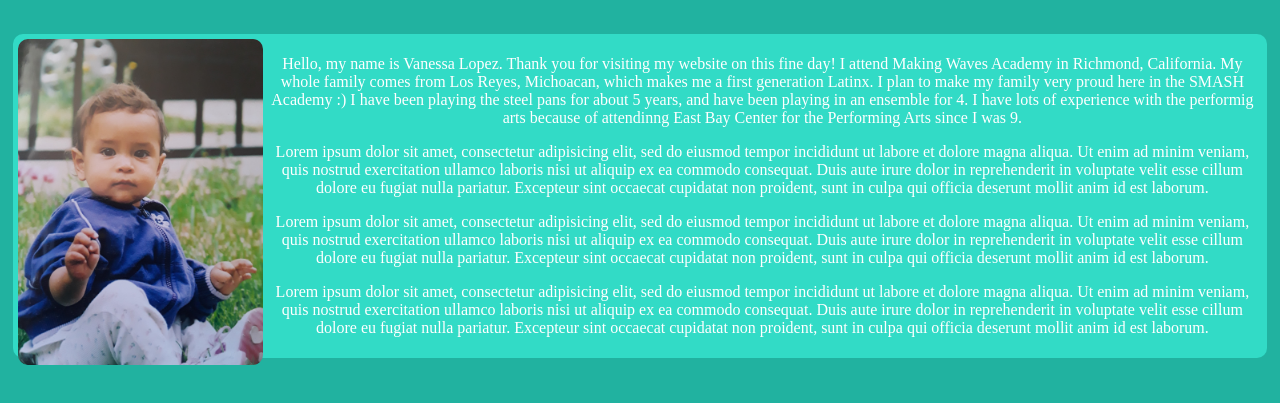
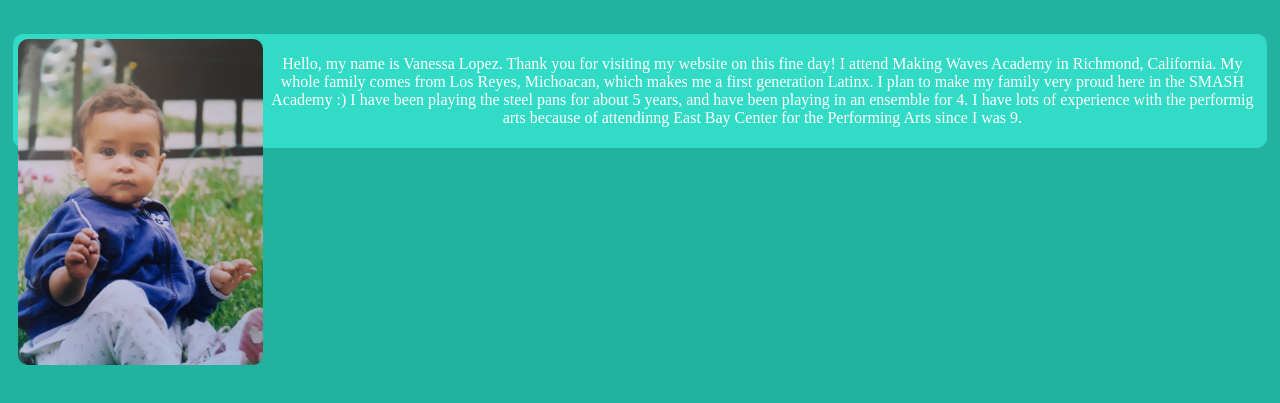
Before and after one commit to vanessalopez69/vanessalopez69.github.io, a plain HTML site: page aboutme.html in a window 1280 px wide. Shown: the part 139-542 px from the top of the page. Drawn offline with Linux system fonts and the light colour scheme; a web font is replaced by a local one.

Commit message:
version 2

```diff
--- a/aboutme.html
+++ b/aboutme.html
@@ -22,26 +22,6 @@
 			<p>
 				Hello, my name is Vanessa Lopez. Thank you for visiting my website on this fine day! I attend Making Waves Academy in Richmond, California. My whole family comes from Los Reyes, Michoacan, which makes me a first generation Latinx. I plan to make my family very proud here in the SMASH Academy :) I have been playing the steel pans for about 5 years, and have been playing in an ensemble for 4. I have lots of experience with the performig arts because of attendinng East Bay Center for the Performing Arts since I was 9. </p>
 
-			<p> Lorem ipsum dolor sit amet, consectetur adipisicing elit, sed do eiusmod
-				tempor incididunt ut labore et dolore magna aliqua. Ut enim ad minim veniam,
-				quis nostrud exercitation ullamco laboris nisi ut aliquip ex ea commodo
-				consequat. Duis aute irure dolor in reprehenderit in voluptate velit esse
-				cillum dolore eu fugiat nulla pariatur. Excepteur sint occaecat cupidatat non
-				proident, sunt in culpa qui officia deserunt mollit anim id est laborum.</p>
-
-			<p>	 Lorem ipsum dolor sit amet, consectetur adipisicing elit, sed do eiusmod
-				tempor incididunt ut labore et dolore magna aliqua. Ut enim ad minim veniam,
-				quis nostrud exercitation ullamco laboris nisi ut aliquip ex ea commodo
-				consequat. Duis aute irure dolor in reprehenderit in voluptate velit esse
-				cillum dolore eu fugiat nulla pariatur. Excepteur sint occaecat cupidatat non
-				proident, sunt in culpa qui officia deserunt mollit anim id est laborum.</p>
-
-			<p>	 Lorem ipsum dolor sit amet, consectetur adipisicing elit, sed do eiusmod
-				tempor incididunt ut labore et dolore magna aliqua. Ut enim ad minim veniam,
-				quis nostrud exercitation ullamco laboris nisi ut aliquip ex ea commodo
-				consequat. Duis aute irure dolor in reprehenderit in voluptate velit esse
-				cillum dolore eu fugiat nulla pariatur. Excepteur sint occaecat cupidatat non
-				proident, sunt in culpa qui officia deserunt mollit anim id est laborum.</p>
 					<!-- 	<iframe id="video" width="280" height="157.5" src="https://www.youtube.com/embed/CgHW02YF50s" frameborder="1" allow="autoplay; encrypted-media" allowfullscreen></iframe> -->
 
 		</div>
```
